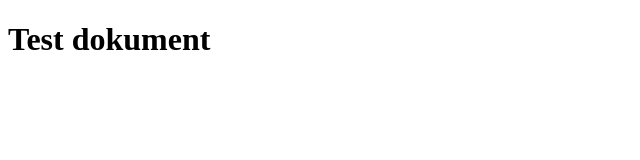
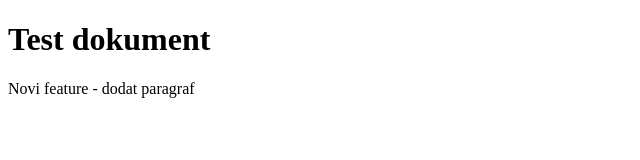
Before and after one commit to vladimirbumbic/itbootcamp-js6, a plain HTML site: page GIT/test.html in a window 1280 px wide. Shown: the whole page, without its empty margins (0-640 px from the left). Drawn offline with Linux system fonts and the light colour scheme.

Commit message:
Dodat paragraf u test.html

```diff
--- a/GIT/test.html
+++ b/GIT/test.html
@@ -8,5 +8,6 @@
 </head>
 <body>
     <h1>Test dokument</h1>
+    <p>Novi feature - dodat paragraf</p>
 </body>
 </html>
```
